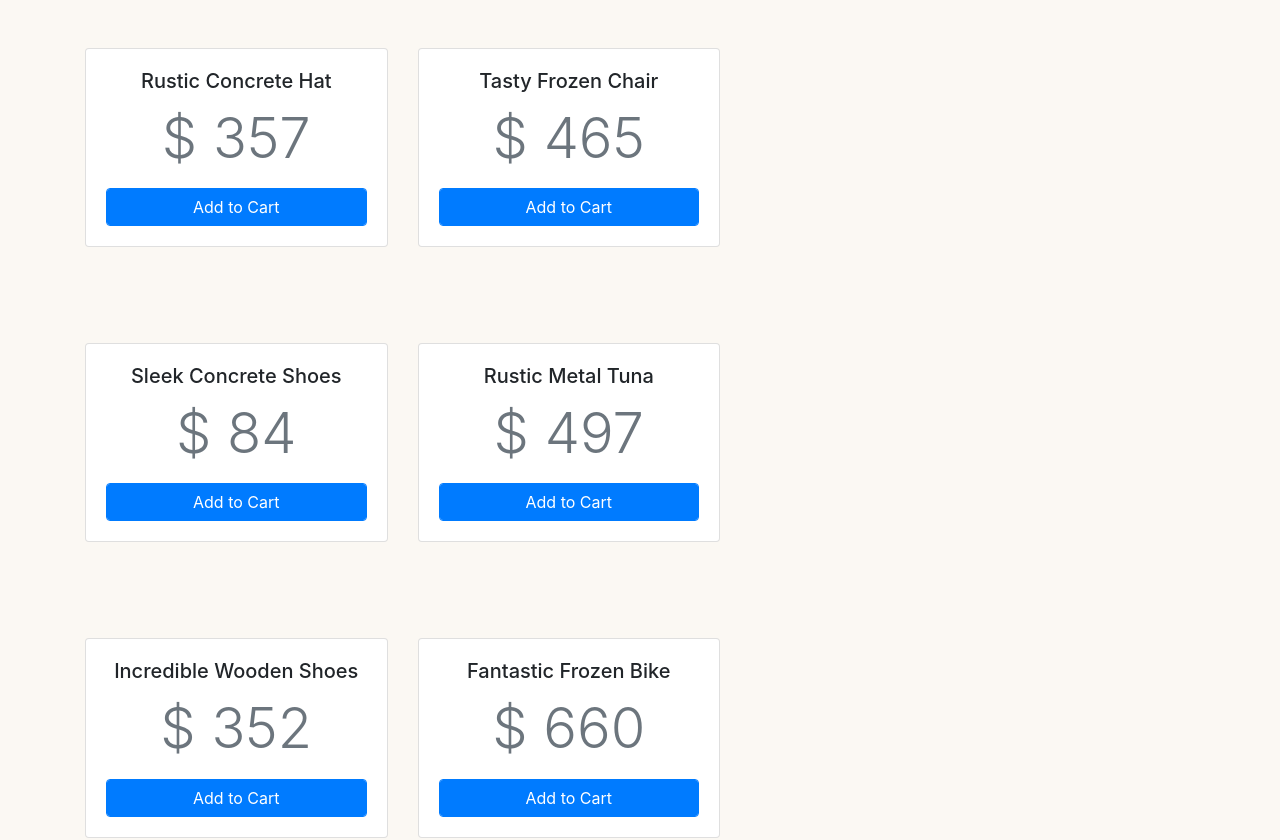
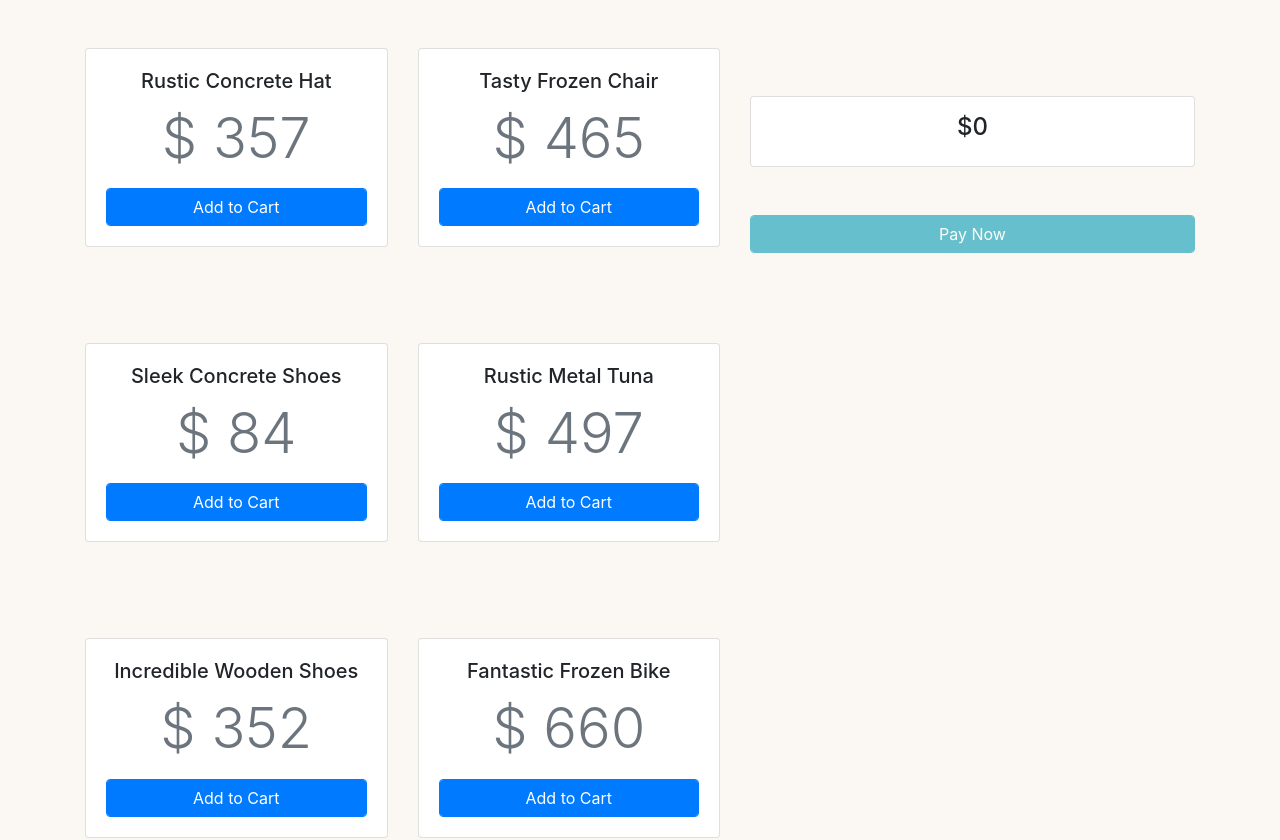
Before and after one commit to bahdcasts/vue-practice-shop, a Vue app: page / in a window 1280 px wide. Shown: the top 840 px of the page. Built offline with nearby package versions, Linux system fonts and the light colour scheme.

Commit message:
display total of items

```diff
--- a/src/App.vue
+++ b/src/App.vue
@@ -9,7 +9,7 @@
         </div>
       </div>
       <div class="col-md-5 my-5">
-        <cart v-on:remove-from-cart="removeFromCart($event)" :items="cart"></cart>
+        <cart v-on:pay="pay()" v-on:remove-from-cart="removeFromCart($event)" :items="cart"></cart>
       </div>
     </div>
   </div>
@@ -47,6 +47,10 @@
     },
     removeFromCart(product) {
       this.cart = this.cart.filter(item => item.id !== product.id)
+    },
+    pay() {
+      this.cart = []
+      alert('Shopping completed !')
     }
   }
 }
--- a/src/components/Cart.vue
+++ b/src/components/Cart.vue
@@ -1,14 +1,27 @@
 <template>
+  <div>
     <ul class="list-group">
       <li class="list-group-item" v-for="item in items" :key="item.id">
         {{ item.title }} - $ {{ item.price }}
         <button @click="$emit('remove-from-cart', item)" class="btn badge badge-danger float-right">Remove from cart</button>
       </li>
     </ul>
+
+    <div class="card p-3 my-5">
+      <h4 class="text-center">${{ total }}</h4>
+    </div>
+
+    <button :disabled="items.length === 0" @click="$emit('pay')" class="btn btn-info form-control">Pay Now</button>
+  </div>
 </template>
 
 <script>
 export default {
-  props: ['items']
+  props: ['items'],
+  computed: {
+    total() {
+      return this.items.reduce((acc, item) => acc + Number(item.price), 0)
+    }
+  }
 }
 </script>
```
Lines whose indentation alone changed are shown as unchanged.
